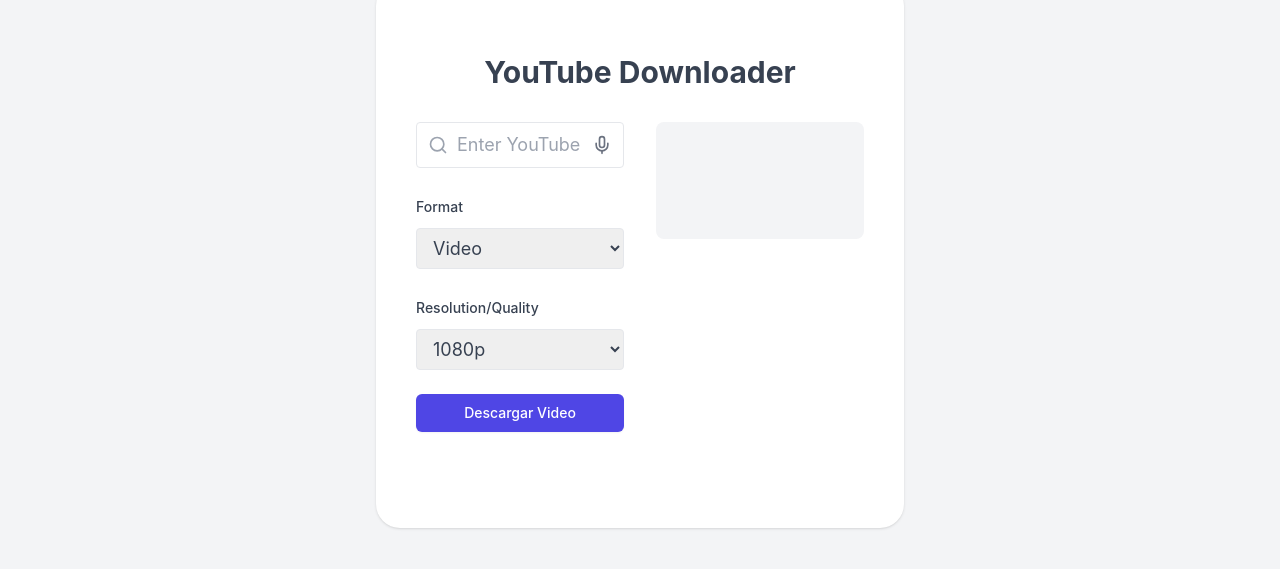
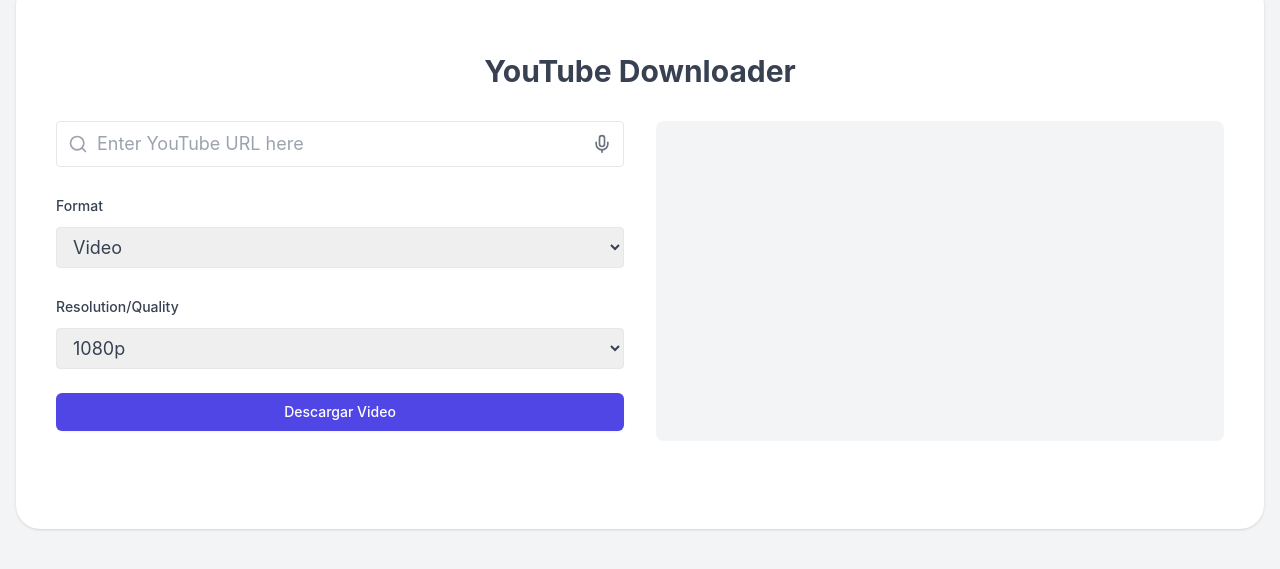
Before and after one commit to Itz-SuleX5/YouTubeDownloader, a React (Create React App) app in the folder frontend/: page / in a window 1280 px wide. Shown: the part 145-714 px from the top of the page. Built offline with nearby package versions, Linux system fonts and the light colour scheme; no server answers.

Commit message:
Update frontend layout to use full width

```diff
--- a/frontend/src/App.js
+++ b/frontend/src/App.js
@@ -169,10 +169,10 @@
   };
 
   return (
-    <div className="min-h-screen bg-gray-100 py-6 flex flex-col justify-center sm:py-12">
-      <div className="relative py-3 sm:max-w-xl sm:mx-auto">
-        <div className="relative px-4 py-10 bg-white mx-8 md:mx-0 shadow rounded-3xl sm:p-10">
-          <div className="max-w-md mx-auto">
+    <div className="min-h-screen bg-gray-100 py-6 flex flex-col justify-center">
+      <div className="container mx-auto px-4">
+        <div className="relative px-4 py-10 bg-white shadow rounded-3xl sm:p-10">
+          <div className="w-full">
             <div className="divide-y divide-gray-200">
               <div className="py-8 text-base leading-6 space-y-4 text-gray-700 sm:text-lg sm:leading-7">
                 <h1 className="text-3xl font-bold text-center mb-8">YouTube Downloader</h1>
```
